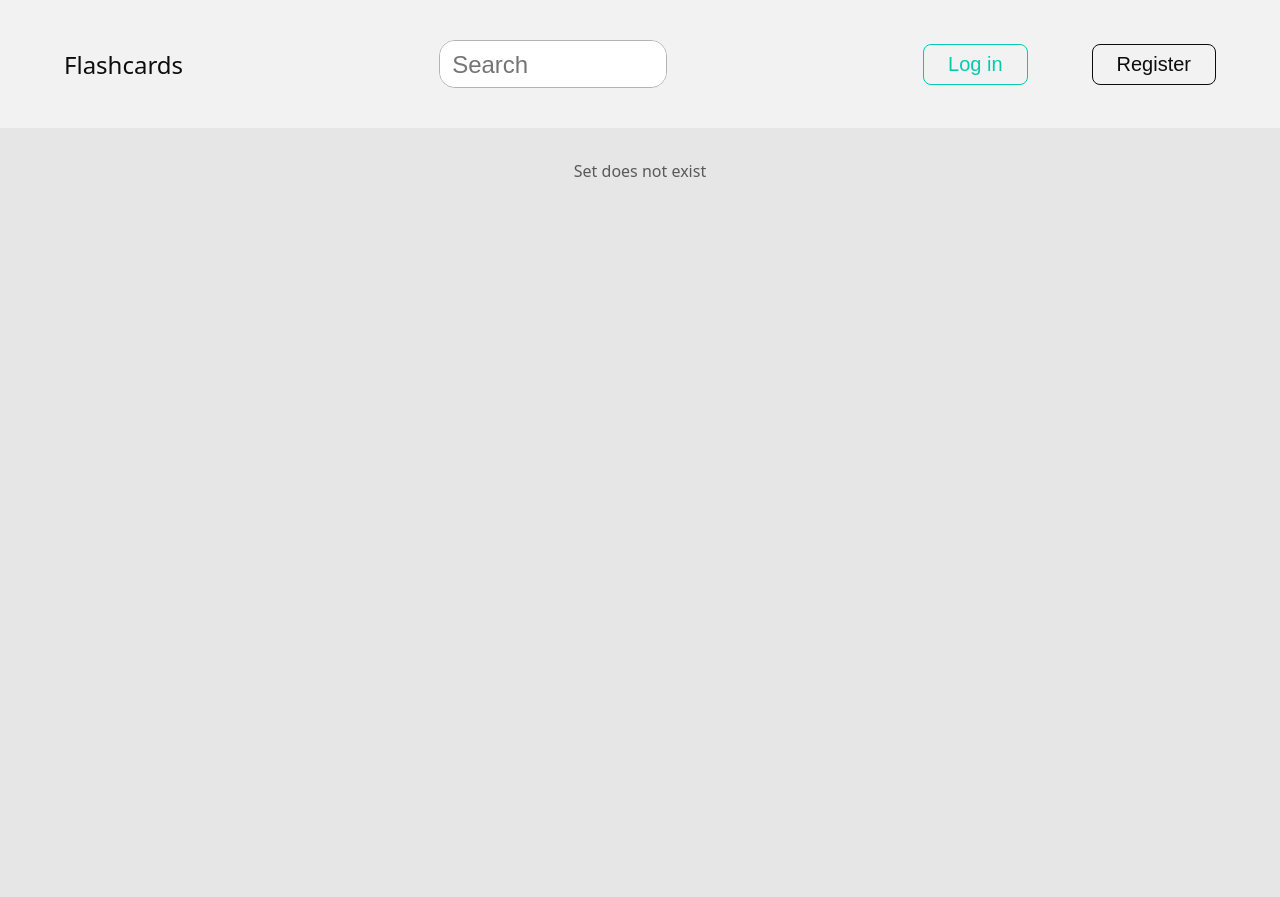
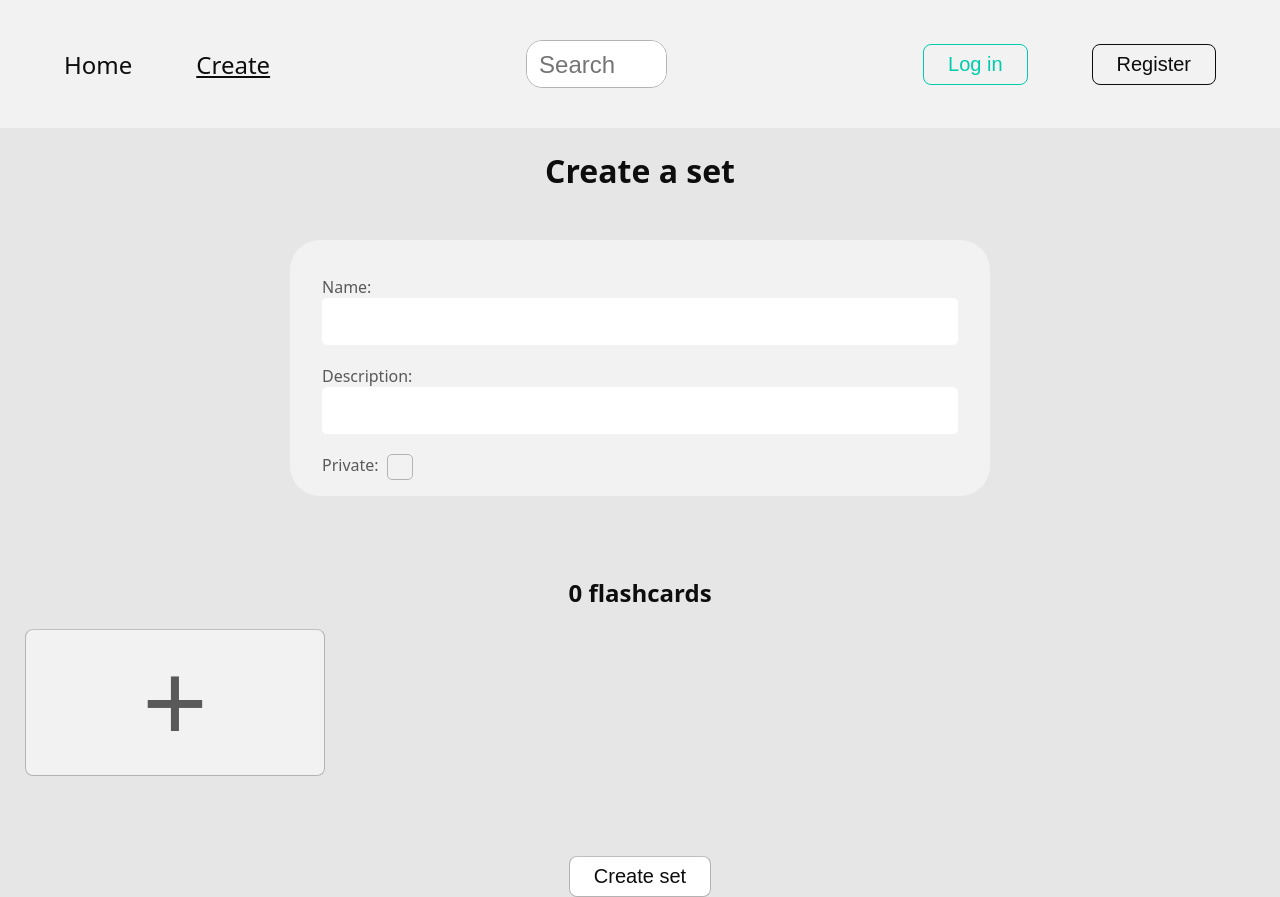
Before and after one commit to MartinJokl/flashcards, a React (Vite) app in the folder front/: page /create in a window 1280 px wide. Before the commit the page ends 800 px from the top, so only its background shows below. Built offline with nearby package versions, Linux system fonts and the light colour scheme; no server answers.

Commit message:
Add creating sets to the front end

```diff
--- a/front/src/App.css
+++ b/front/src/App.css
@@ -49,12 +49,11 @@ button:disabled {
 .red-button:hover {
   background-color: var(--error-muted);
 }
-
 input {
   background-color: var(--bg-light);
   border: none;
   color: var(--text);
-  padding: 10px;
+  padding: 0.75rem;
   border-radius: 5px;
   font-size: 1.25rem;
 }
@@ -99,6 +98,7 @@ body {
 
 .error-text {
   color: var(--error-color);
+  text-align: center;
 }
 .feedback-text{
   margin: 10px;
--- a/front/src/App.tsx
+++ b/front/src/App.tsx
@@ -17,6 +17,7 @@ import ChangePasswordPage from './pages/settings/ChangePasswordPage';
 import SetPage from './pages/set/SetPage';
 import PractisePage from './pages/practise/PractisePage';
 import TestPage from './pages/test/TestPage';
+import CreatePage from './pages/create/CreatePage';
 import './App.css'
 
 interface userIdJwtPayload extends JwtPayload {
@@ -54,15 +55,16 @@ function App() {
     <UserContext.Provider value={{user, reloadUser}}>
       <Routes>
         <Route index element={<HomePage />} />
-        <Route path='/:id' element={<SetPage />} />
-        <Route path='/practise/:id' element={<PractisePage />}/>
-        <Route path='/test/:id' element={<TestPage />}/>
         <Route path='/login' element={<LoginPage />} />
         <Route path='/register' element={<RegisterPage />} />
         <Route path='/settings/username' element={<ChangeUsernamePage />} />
         <Route path='/settings/password' element={<ChangePasswordPage />} />
         <Route path='/settings/delete' element={<DeleteAccountPage />} />
         <Route path='/settings' element={<SettingsPage />} />
+        <Route path='/create' element={<CreatePage />} />
+        <Route path='/:id' element={<SetPage />} />
+        <Route path='/practise/:id' element={<PractisePage />}/>
+        <Route path='/test/:id' element={<TestPage />}/>
       </Routes>
     </UserContext.Provider>
   )
--- a/front/src/components/Header.css
+++ b/front/src/components/Header.css
@@ -2,7 +2,7 @@ header {
   background-color: var(--bg);
   height: var(--header-height);
   display: grid;
-  grid-template-columns: auto 1fr auto auto;
+  grid-template-columns: auto auto 1fr auto auto;
   align-items: center;
   column-gap: 4rem;
   padding: 0 4rem;
--- a/front/src/components/Header.tsx
+++ b/front/src/components/Header.tsx
@@ -38,7 +38,8 @@ function Header() {
 
   return (
     <header>
-      <div id='header-logo'><NavLink className='header-nav-link' to='/'>Flashcards</NavLink></div>
+      <div id='header-logo'><NavLink className='header-nav-link' to='/'>Home</NavLink></div>
+      <div id='header-home'><NavLink className='header-nav-link' to='/create'>Create</NavLink></div>
       <div id='header-search'>
         <input
           type="text"
--- /dev/null
+++ b/front/src/components/SetEditor.css
@@ -0,0 +1,44 @@
+.set-editor-input-container {
+  width: min(700px, 90%);
+  margin: 3rem auto;
+}
+.set-editor-flashcards-container {
+  display: grid;
+  row-gap: 3rem;
+  justify-content: start;
+  justify-items: center;
+  grid-template-columns: repeat(auto-fit, 350px);
+  margin-bottom: 3rem;
+}
+.set-editor-card-container {
+  background-color: var(--bg);
+  width: 300px;
+  padding: 1rem;
+  padding-top: 0.125rem;
+  border-radius: 10px;
+  position: relative;
+}
+.set-editor-card-adder {
+  font-size: 7rem;
+  width: 300px;
+  background-color: var(--bg);
+  color: var(--text-muted)
+}
+.set-editor-cards-count {
+  text-align: center;
+  margin-top: 5rem;
+}
+.set-editor-delete-card {
+  position: absolute;
+  padding: 0 0.4rem;
+  top: 0.5rem;
+  right: 0.5rem;
+  display: block;
+}
+.set-editor-private {
+  display: flex;
+  justify-content: start;
+  column-gap: 0.5rem;
+  margin-top: 1.25rem;
+  color: var(--text-muted)
+}
--- /dev/null
+++ b/front/src/components/SetEditor.tsx
@@ -0,0 +1,102 @@
+import type { ChangeEvent } from "react";
+import type { CreationSet } from "../types/set";
+import './SetEditor.css'
+import type { KeyFlashcard } from "../types/flashcards";
+
+function SetEditor({ set, setSet }: { set: CreationSet, setSet: (set: CreationSet) => void }) {
+  function handleInputChange(event: ChangeEvent<HTMLInputElement, HTMLInputElement>): void {
+    setSet({
+      ...set,
+      [event.target.name]: event.target.value
+    })
+  }
+
+  function handleCardInputChange(event: ChangeEvent<HTMLInputElement, HTMLInputElement>): void {
+    const newCards = [...set.flashcards]
+
+    const isQuestion: boolean = event.target.name.startsWith('q');
+    const index: number = Number(event.target.name.substring(1));
+
+    if (isNaN(index)) {
+      console.log('A question is missing a number name');
+      return;
+    }
+    if (isQuestion) {
+      newCards[index].question = event.target.value
+    }
+    else {
+      newCards[index].answer = event.target.value
+    }
+
+    setSet({
+      ...set,
+      flashcards: newCards
+    })
+  }
+  function addCard(): void {
+    setSet({
+      ...set,
+      flashcards: [
+        ...set.flashcards,
+        {
+          question: '',
+          answer: '',
+          key: crypto.randomUUID()
+        }
+      ]
+    })
+  }
+
+  function deleteCard(index: number) {
+    const newCards = [...set.flashcards]
+    newCards.splice(index, 1);
+    setSet({
+      ...set,
+      flashcards: newCards
+    })
+  }
+
+  function privacyCheckboxChanged(event: ChangeEvent<HTMLInputElement, HTMLInputElement>): void {
+    setSet({
+      ...set,
+      private: event.target.checked
+    });
+  }
+
+  return (
+    <>
+      <div className="set-editor-input-container container">
+        <div className='input-container'>
+          <span>Name: </span>
+          <input name="name" type="text" value={set.name} onChange={handleInputChange} />
+        </div>
+        <div className='input-container'>
+          <span>Description: </span>
+          <input name="description" type="text" value={set.description} onChange={handleInputChange} />
+        </div>
+        <div className='set-editor-private'>
+          <span>Private: </span>
+          <input type="checkbox" checked={set.private} onChange={privacyCheckboxChanged}/>
+        </div>
+      </div>
+      <h2 className="set-editor-cards-count">{set.flashcards.length} flashcards</h2>
+      <div className="set-editor-flashcards-container">
+        {set.flashcards.map((card: KeyFlashcard, index: number) => (
+          <div className="set-editor-card-container" key={card.key}>
+            <button onClick={() => deleteCard(index)} className="set-editor-delete-card">×</button>
+            <div className='input-container'>
+              <span>Question: </span>
+              <input name={`q${index}`} type="text" value={set.flashcards[index].question} onChange={handleCardInputChange} />
+            </div>
+            <div className='input-container'>
+              <span>Answer: </span>
+              <input name={`a${index}`} type="text" value={set.flashcards[index].answer} onChange={handleCardInputChange} />
+            </div>
+          </div>
+        ))}
+        <button onClick={addCard} className="set-editor-card-adder">+</button>
+      </div>
+    </>
+  )
+}
+export default SetEditor;
--- /dev/null
+++ b/front/src/pages/create/CreatePage.css
@@ -0,0 +1,7 @@
+.create-page-button {
+  display: block;
+  margin: auto;
+}
+.create-page-title {
+  text-align: center;
+}
--- /dev/null
+++ b/front/src/pages/create/CreatePage.tsx
@@ -0,0 +1,47 @@
+import { useState } from "react";
+import Header from "../../components/Header";
+import SetEditor from "../../components/SetEditor";
+import './CreatePage.css'
+import type { CreationSet } from "../../types/set";
+import { authedAxios } from "../../axiosInstance";
+import type { AxiosResponse } from "axios";
+import type { IdResponse, MessageResponse } from "../../types/responses";
+import { useNavigate } from "react-router";
+import useFeedbackText from "../../hooks/feedbackText";
+
+function CreatePage() {
+  const navigate = useNavigate();
+
+  const [errorText, changeErrorText] = useFeedbackText();
+
+  const [set , setSet] = useState<CreationSet>({
+    name: '',
+    description: '',
+    private: false,
+    flashcards: []
+  });
+
+  async function create() {
+    const response: AxiosResponse<IdResponse & MessageResponse> = await authedAxios.post('/api/sets', set);
+    if (response.status === 201) {
+      navigate(`/${response.data.id}`);
+    }
+    else {
+      changeErrorText(response.data.message)
+    }
+  }
+
+  return (
+    <>
+      <title>Flashcards create</title>
+      <Header />
+
+      <h1 className="create-page-title">Create a set</h1>
+      <SetEditor set={set} setSet={setSet}/>
+      <p className={`feedback-text error-text ${errorText === '' ? '' : 'visible'}`}>{errorText || 'Error'}</p>
+      <button onClick={create} className="create-page-button">Create set</button>
+    </>
+  )
+}
+
+export default CreatePage;
--- a/front/src/pages/test/TestPage.tsx
+++ b/front/src/pages/test/TestPage.tsx
@@ -6,24 +6,25 @@ import type { AxiosResponse } from "axios";
 import type { SetResponse } from "../../types/responses";
 import Header from "../../components/Header";
 import './TestPage.css';
-import type { Flashcard } from "../../types/flashcards";
+import type { Flashcard, KeyFlashcard } from "../../types/flashcards";
 
 function TestPage() {
   const params = useParams();
 
   const [set, setSet] = useState<FullSet | null>(null);
-  const [randomCards, setRandomCards] = useState<Flashcard[]>([]);
+  const [randomCards, setRandomCards] = useState<KeyFlashcard[]>([]);
   const [showAsnwers, setShowAnswers] = useState(false);
 
   const [userAnswers, setUserAnswers] = useState<string[]>([]);
 
   function makeRandomCards(cards: Flashcard[]): void {
-    const randomCards = [...cards];
+    const randomCards: Flashcard[] = [...cards];
     for (let i = 0; i < randomCards.length; i++) {
       const swapper: number = Math.floor(Math.random() * randomCards.length);
       [randomCards[i], randomCards[swapper]] = [randomCards[swapper], randomCards[i]];
     }
-    setRandomCards(randomCards);
+    const keyCards: KeyFlashcard[] = randomCards.map((card: Flashcard) => ({ ...card, key: crypto.randomUUID() }))
+    setRandomCards(keyCards);
   }
 
   useEffect(() => {
@@ -74,8 +75,8 @@ function TestPage() {
           <>
             <h1 className="test-page-name">{set.name}</h1>
             <div className={`test-questions-container ${showAsnwers ? 'show-answers' : ''}`}>
-              {randomCards.map((card: Flashcard, index: number) => (
-                <Fragment key={card.question}>
+              {randomCards.map((card: KeyFlashcard, index: number) => (
+                <Fragment key={card.key}>
                   <span className="test-question">{card.question}</span>
                   <input
                     className="test-answer-box"
--- a/front/src/types/flashcards.ts
+++ b/front/src/types/flashcards.ts
@@ -2,3 +2,8 @@ export interface Flashcard {
   question: string,
   answer: string
 }
+export interface KeyFlashcard {
+  question: string,
+  answer: string
+  key: string
+}
--- a/front/src/types/responses.ts
+++ b/front/src/types/responses.ts
@@ -14,3 +14,6 @@ export type MessageResponse = {
 export type UserResponse = {
   username: string
 }
+export type IdResponse = {
+  id: string
+}
```
Also changed, not shown: front/src/types/set.ts (+7 -1 lines).
